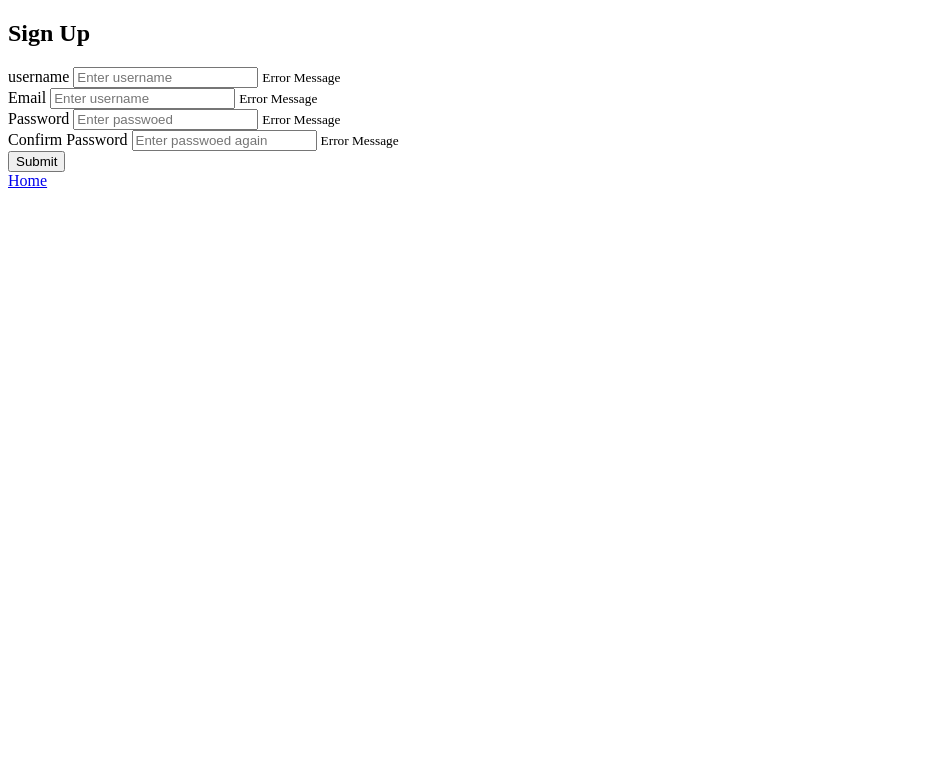
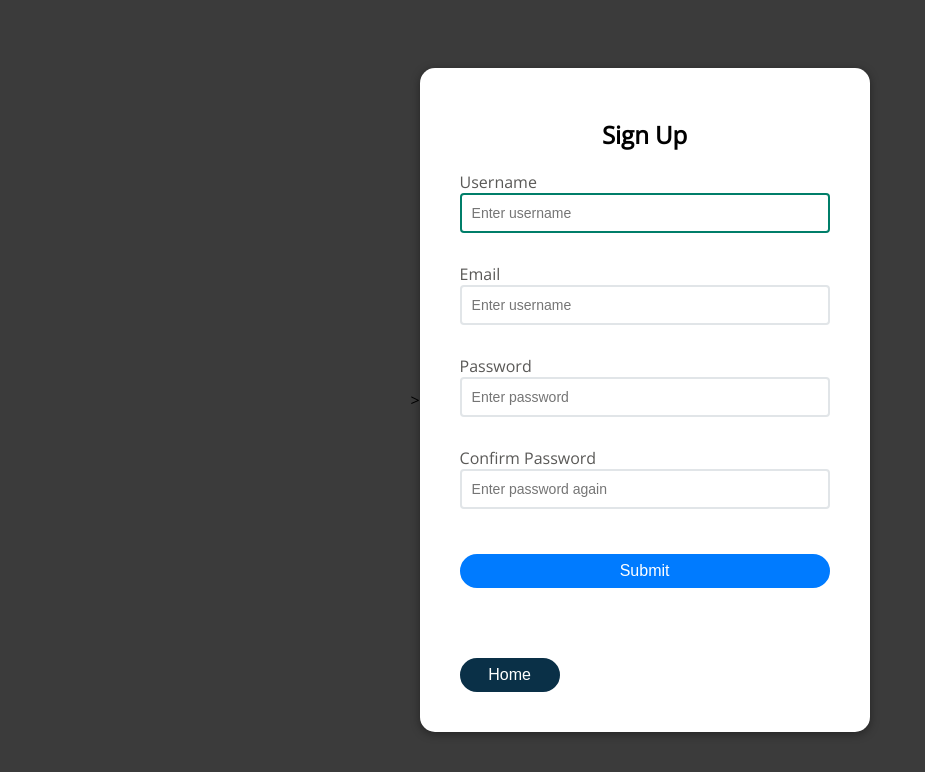
Before and after one commit to yastoor1/JavaScriptProjects, a plain HTML site: page p01/index.html in a window 1280 px wide. Shown: the whole page, without its empty margins (0-925 px from the left). Drawn offline with nearby package versions, Linux system fonts and the light colour scheme.

Commit message:
Project 1 CSS Completed
Created all CSS rules for projects 1

```diff
--- a/p01/index.html
+++ b/p01/index.html
@@ -3,15 +3,15 @@
 <head>
     <meta charset="UTF-8">
     <meta name="viewport" content="width=device-width, initial-scale=1.0">
-    <link rel="stylesheet" href="style.css">
+    <link rel="stylesheet" href='/p01/style.css'>
     <title>HTML Form Validation</title>
-</head>
-<body>
-    <div class="container"></div>
+    >
+
+    <div class="container">
     <form id="form" class="form">
         <h2>Sign Up</h2>
-         <div class="form-control">
-             <label for="username">username</label>
+        <div class="form-control success">
+            <label for="username">Username</label>
             <input type="text" id="username" placeholder="Enter username">
             <small>Error Message</small>
         </div>
@@ -22,17 +22,21 @@
         </div>
         <div class="form-control">
             <label for="password">Password</label>
-            <input type="passwoed" id="password" placeholder="Enter passwoed">
+            <input type="password" id="password" placeholder="Enter password">
             <small>Error Message</small>
         </div>
         <div class="form-control">
             <label for="password2">Confirm Password</label>
-            <input type="passwoed" id="password2" placeholder="Enter passwoed again">
+            <input type="password" id="password2" placeholder="Enter password again">
             <small>Error Message</small>
         </div>
         <button>Submit</button>
     </form>
-       <a href="../index.html">Home</a>
+
+    <a href='../index.html'>
+        <button class="home">Home</button>
+    </a>
+
     </div>
     <script src="script.js"></script>
 </body>
--- a/p01/style.css
+++ b/p01/style.css
@@ -0,0 +1,115 @@
+@import url('https://fonts.googleapis.com/css2?family=Open+Sans&display=swap');
+
+:root {
+--success-color: rgb(0, 126, 105);
+--error-color: rgb(254, 43, 55);
+}
+
+* {
+    box-sizing: border-box;
+}
+
+body {
+    background-color: rgb(59, 59, 59);
+    font-family: 'Open Sans', sans-serif;
+    display: flex;
+    align-items: center;
+    justify-content: center;
+    min-height: 100vh;
+    margin: 0;
+}
+
+.container {
+   background-color: rgb(255, 255, 255);
+   border-radius: 15px;
+   box-shadow: 0 2px 10px rgb(0,0,0,0.4);
+width: 450px;
+}
+
+h2 {
+text-align: center;
+margin-bottom: 20px;
+}
+
+.form{
+    padding: 30px 40px;
+}
+
+.form-control {
+margin-bottom: 10px;
+padding-bottom: 20px;
+position: relative;
+}
+
+.form-control label {
+    color: rgb(90, 89, 87);
+    display: black;
+    margin-bottom: 5px;
+}
+
+.form-control input {
+    border: 2px solid rgb(225, 229,  232);
+    border-radius: 4px;
+    display: block;
+    width: 100%;
+    padding: 10px;
+    font-size: 14px;
+}
+
+.form-control input:focus {
+    outline: 0;
+    border-color: rgb(10, 48, 71);
+}
+
+.form-control.success input {
+    border-color: var(--success-color);
+}
+
+.form-control.error input {
+    border-color: var(--error-color);
+}
+
+.form-control small {
+color: var(--error-color);
+position: absolute;
+bottom: 0;
+left: 0;
+visibility: hidden;
+}
+
+.form-control.error small {
+visibility: visible;
+}
+
+.form button{
+    cursor: pointer;
+    background-color: rgb(0,  123, 255);
+    border: 2px solid rgb(0,  123, 255);
+    border-radius: 20px;
+    color: white;
+    display: block;
+    font-size: 16px;
+    padding: 6px;
+    margin-top: 25px;
+    width: 370px;
+}
+
+button.home {
+    cursor: pointer;
+    background-color: rgb(10,  48, 71);
+    border: 2px solid rgb(10,  48, 71);
+    border-radius: 20px;
+    color: white;
+    display: block;
+    font-size: 16px;
+    padding: 6px;
+    margin-top: 20px;
+    width: 100px;
+    margin: 40px
+}
+a {
+    text-decoration: none;
+}
+.nav {
+    display: block;
+}
```
Lines whose indentation alone changed are shown as unchanged.
